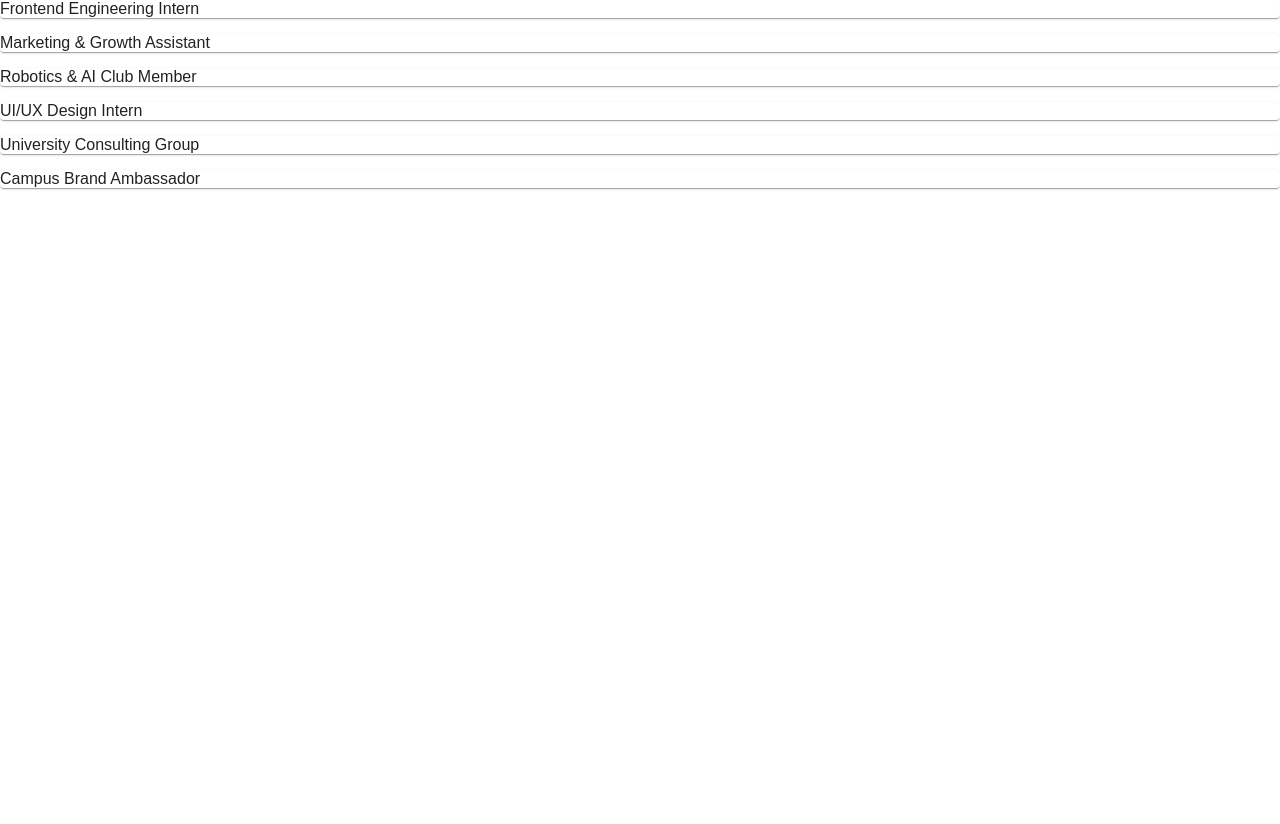
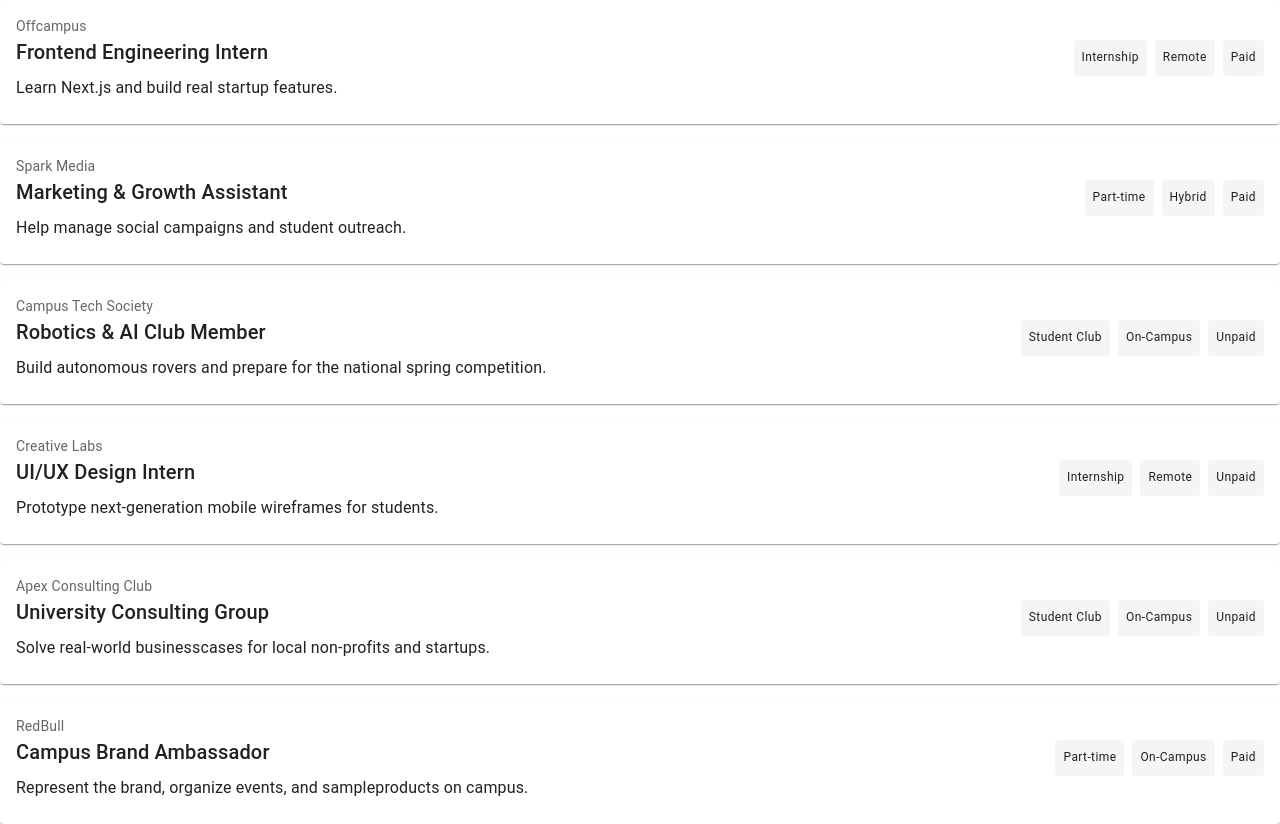
Before and after one commit to mostafabdelwahed/offcampus-frontend-intern-challenge, a Next.js app: page / in a window 1280 px wide. Before the commit the page ends 800 px from the top, so only its background shows below. Built offline with nearby package versions, Linux system fonts and the light colour scheme.

Commit message:
Implemented OpportunityCard

```diff
--- /dev/null
+++ b/app/components/OpportunityCard.tsx
@@ -0,0 +1,51 @@
+import {Opportunity} from '../data/opportunities';
+import Box from '@mui/material/Box';
+import Card from '@mui/material/Card';
+import CardContent from '@mui/material/CardContent';
+import Typography from '@mui/material/Typography';
+
+interface Props {
+  opportunity: Opportunity;
+}
+
+function OpportunityCard({ opportunity }: Props) {
+  return (
+    <Card key={opportunity.id} sx={{ width: '100%' }}>
+        <CardContent
+            sx={{
+            display: 'flex',
+            flexDirection: { xs: 'column', sm: 'row' }, // Stack on mobile, row on desktop
+            justifyContent: 'space-between',
+            alignItems: { xs: 'flex-start', sm: 'center' },
+            gap: 2
+            }}
+        >
+            <Box>
+                <Typography variant="body2" sx={{ color: 'text.secondary' }}>
+                    {opportunity.company}
+                </Typography>
+                <Typography variant="h6" component="div">
+                    {opportunity.title}
+                </Typography>
+                <Typography variant="body1" sx={{ mt: 1 }}>
+                    {opportunity.description}
+                </Typography>
+            </Box>
+
+            <Box sx={{ display: 'flex', gap: 1, flexWrap: 'wrap' }}>
+            <Typography variant="caption" sx={{ bgcolor: 'action.hover', p: 1, borderRadius: 1 }}>
+                {opportunity.category}
+            </Typography>
+            <Typography variant="caption" sx={{ bgcolor: 'action.hover', p: 1, borderRadius: 1 }}>
+                {opportunity.location}
+            </Typography>
+            <Typography variant="caption" sx={{ bgcolor: 'action.hover', p: 1, borderRadius: 1 }}>
+                {opportunity.isPaid ? 'Paid' : 'Unpaid'}
+            </Typography>
+            </Box>
+        </CardContent>
+    </Card>
+  );
+}
+
+export default OpportunityCard;
--- a/app/components/OpportunityGrid.tsx
+++ b/app/components/OpportunityGrid.tsx
@@ -1,4 +1,5 @@
 import { Opportunity, MOCK_DATA } from "../data/opportunities";
+import OpportunityCard from "./OpportunityCard";
 import Box from "@mui/material/Box";
 import Paper from "@mui/material/Paper";
 import Grid from "@mui/material/Grid";
@@ -9,7 +10,7 @@
       <Grid container spacing={2}>
         {MOCK_DATA.map((item: Opportunity) => (
           <Grid size={12} key={item.id}>
-            <Paper>{item.title}</Paper>
+            <OpportunityCard opportunity={item} />
           </Grid>
         ))}
       </Grid>
```
